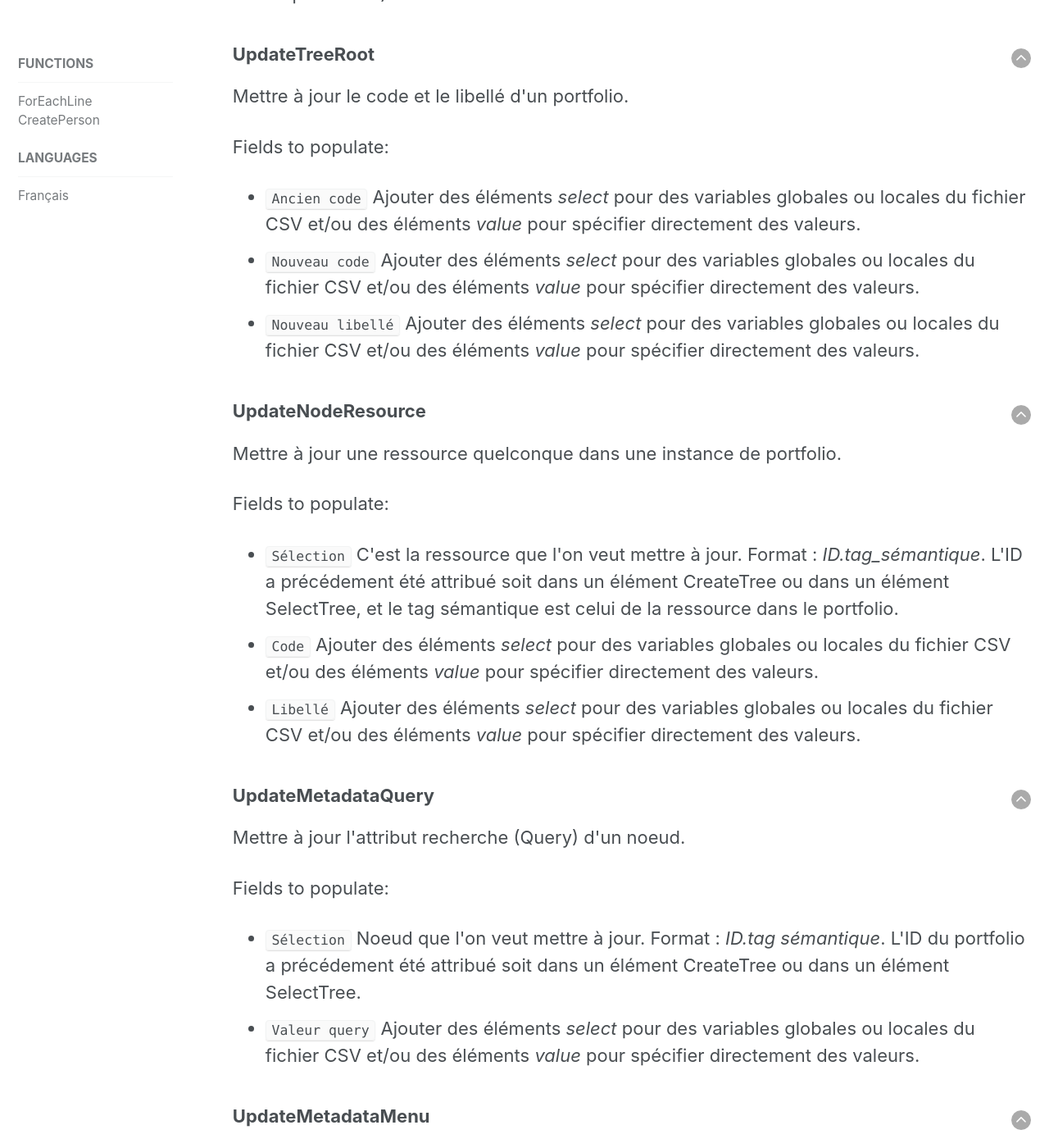
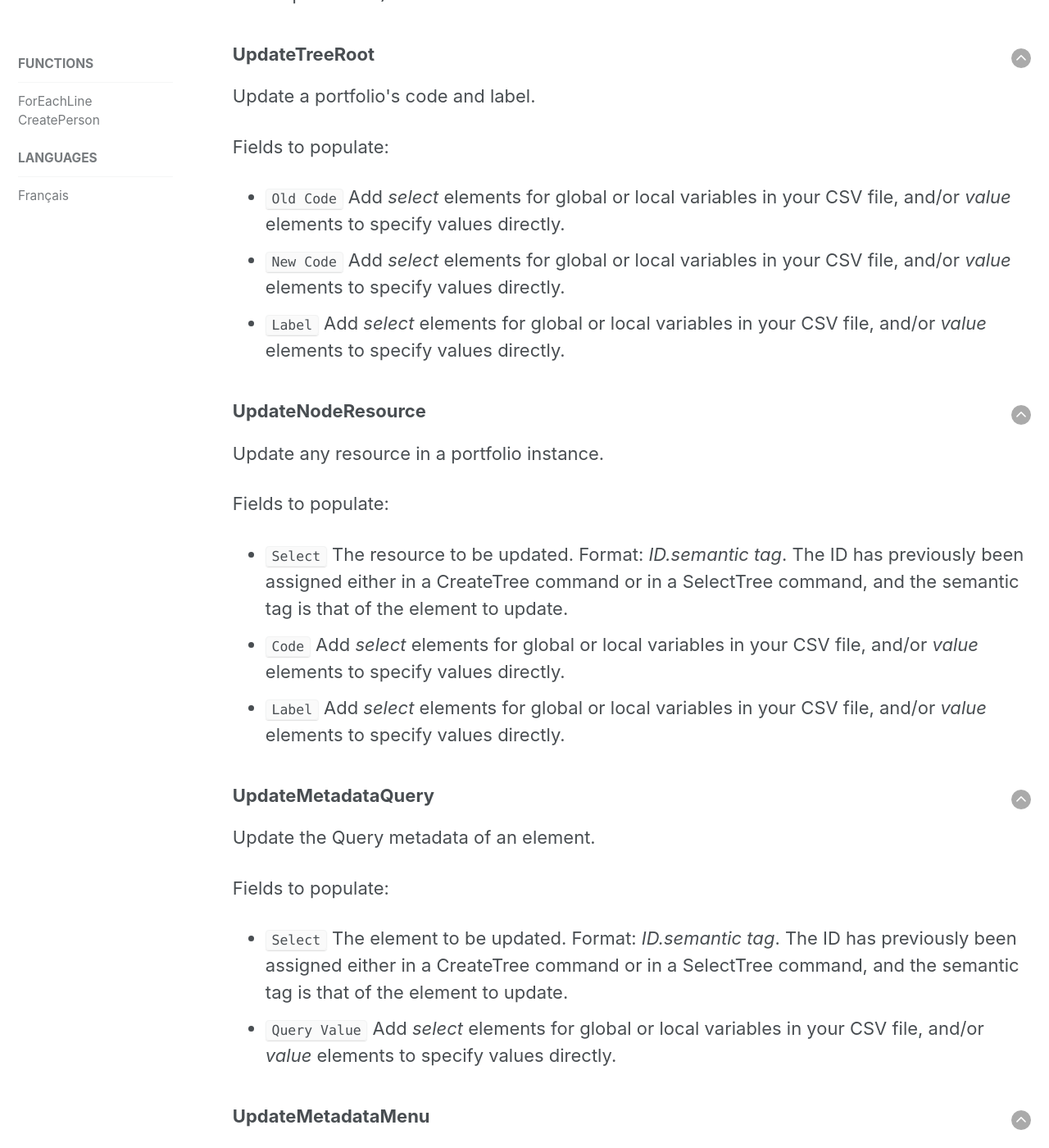
Before and after one commit to karutaproject/karuta-frontend-documentation, a Jekyll site: the page built from _pages/batch_en.html, in a window 1280 px wide and 1400 px high, scrolled down 11953 px. Shown: the whole window at 82% size. Built offline with Jekyll 4.4.1, drawn with Linux system fonts in a browser that asks for light colours; some of the changed text lies outside the part shown.

Commit message:
Traduction batch

```diff
--- a/_pages/batch_en.html
+++ b/_pages/batch_en.html
@@ -399,9 +399,9 @@ sidebar:
 	<p>Fields to populate:</p>
 	<ul>
 		<li>
-			<code>Sélection</code> Noeud à déplacer. Format&nbsp;: <i>ID.tag sémantique</i>.
-			L'ID du portfolio a précédement été attribué soit dans un élément CreateTree ou dans un élément
-			SelectTree, et le tag sémantique est celui de l'élément à déplacer.
+			<code>Select</code> Node to move. Format: <i>ID.semantic tag</i>. The ID has previously
+			been assigned either in a CreateTree command or in a SelectTree command, and the semantic
+			tag is that of the element to move.
 		</li>
 	</ul>
 </article>
@@ -409,17 +409,17 @@ sidebar:
 <article>
 	<a style='float:right' href='#top'><img src='../assets/img/arrow-up.png'/></a>
 	<h3 id='update-proxy'>UpdateProxy</h3>
-	<p>Mettre à jour un proxy.</p>
+	<p>Update the target of a Proxy element.</p>
 	<p>Fields to populate:</p>
 	<ul>
 		<li>
-			<code>Sélection proxy</code> Ressource de type Proxy que l'on veut mettre à jour.
-			Format&nbsp;: <i>ID.tag sémantique</i>. L'ID du portfolio a précédement été attribué soit
-			dans un élément CreateTree ou dans un élément SelectTree.
+			<code>Proxy Select</code> Proxy resource to update. Format: <i>ID.semantic tag</i>. The
+			ID has previously been assigned either in a CreateTree command or in a SelectTree command,
+			and the semantic tag is that of the Proxy element to update.
 		</li>
 		<li>
-			<code>Sélection source</code> Noeud vers lequel pointe l'élément Proxy. Format&nbsp;:
-			<i>code portfolio.tag sémantique</i>.
+			<code>Source Select</code> Target node the Proxy element should point to. Format:
+			<i>portfolio code.semantic tag</i>.
 		</li>
 	</ul>
 </article>
@@ -447,59 +447,58 @@ sidebar:
 <article>
 	<a style='float:right' href='#top'><img src='../assets/img/arrow-up.png'/></a>
 	<h3 id='update-treeroot'>UpdateTreeRoot</h3>
-	<p>Mettre à jour le code et le libellé d'un portfolio.</p>
+	<p>Update a portfolio's code and label.</p>
 	<p>Fields to populate:</p>
 	<ul>
 		<li>
-			<code>Ancien code</code> Ajouter des éléments <i>select</i> pour des variables globales
-			ou locales du fichier CSV et/ou des éléments <i>value</i> pour spécifier directement des valeurs.
+			<code>Old Code</code> Add <i>select</i> elements for global or local variables in your
+			CSV file, and/or <i>value</i> elements to specify values directly.
 		</li>
 		<li>
-			<code>Nouveau code</code> Ajouter des éléments <i>select</i> pour des variables globales
-			ou locales du fichier CSV et/ou des éléments <i>value</i> pour spécifier directement des valeurs.
+			<code>New Code</code> Add <i>select</i> elements for global or local variables in your
+			CSV file, and/or <i>value</i> elements to specify values directly.
 		</li>
 		<li>
-			<code>Nouveau libellé</code> Ajouter des éléments <i>select</i> pour des variables globales
-			ou locales du fichier CSV et/ou des éléments <i>value</i> pour spécifier directement des valeurs.
+			<code>Label</code> Add <i>select</i> elements for global or local variables in your
+			CSV file, and/or <i>value</i> elements to specify values directly.
 		</li>
 	</ul>
 </article>
 <article>
 	<a style='float:right' href='#top'><img src='../assets/img/arrow-up.png'/></a>
 	<h3 id='update-noderesource'>UpdateNodeResource</h3>
-	<p>Mettre à jour une ressource quelconque dans une instance de portfolio.</p>
+	<p>Update any resource in a portfolio instance.</p>
 	<p>Fields to populate:</p>
 	<ul>
 		<li>
-			<code>Sélection</code> C'est la ressource que l'on veut mettre à jour. Format :
-			<i>ID.tag_sémantique</i>. L'ID a précédement été attribué soit dans un élément CreateTree
-			ou dans un élément SelectTree, et le tag sémantique est celui de la ressource dans le
-			portfolio.
+			<code>Select</code> The resource to be updated. Format: <i>ID.semantic tag</i>. The
+			ID has previously been assigned either in a CreateTree command or in a SelectTree
+			command, and the semantic tag is that of the element to update.
 		</li>
 		<li>
-			<code>Code</code> Ajouter des éléments <i>select</i> pour des variables globales
-			ou locales du fichier CSV et/ou des éléments <i>value</i> pour spécifier directement des valeurs.
+			<code>Code</code> Add <i>select</i> elements for global or local variables in your
+			CSV file, and/or <i>value</i> elements to specify values directly.
 		</li>
 		<li>
-			<code>Libellé</code> Ajouter des éléments <i>select</i> pour des variables globales
-			ou locales du fichier CSV et/ou des éléments <i>value</i> pour spécifier directement des valeurs.
+			<code>Label</code> Add <i>select</i> elements for global or local variables in your
+			CSV file, and/or <i>value</i> elements to specify values directly.
 		</li>
 </article>
 
 <article>
 	<a style='float:right' href='#top'><img src='../assets/img/arrow-up.png'/></a>
 	<h3 id='update-metadata-query'>UpdateMetadataQuery</h3>
-	<p>Mettre à jour l'attribut recherche (Query) d'un noeud.</p>
+	<p>Update the Query metadata of an element.</p>
 	<p>Fields to populate:</p>
 	<ul>
 		<li>
-			<code>Sélection</code> Noeud que l'on veut mettre à jour. Format&nbsp;:
-			<i>ID.tag sémantique</i>. L'ID du portfolio a précédement été attribué soit dans un élément
-			CreateTree ou dans un élément SelectTree.
+			<code>Select</code> The element to be updated. Format: <i>ID.semantic tag</i>. The
+			ID has previously been assigned either in a CreateTree command or in a SelectTree
+			command, and the semantic tag is that of the element to update.
 		</li>
 		<li>
-			<code>Valeur query</code> Ajouter des éléments <i>select</i> pour des variables globales
-			ou locales du fichier CSV et/ou des éléments <i>value</i> pour spécifier directement des valeurs.
+			<code>Query Value</code> Add <i>select</i> elements for global or local variables
+			in your CSV file, and/or <i>value</i> elements to specify values directly.
 		</li>
 	</ul>
 </article>
@@ -507,17 +506,17 @@ sidebar:
 <article>
 	<a style='float:right' href='#top'><img src='../assets/img/arrow-up.png'/></a>
 	<h3 id='update-metadata-menu'>UpdateMetadataMenu</h3>
-	<p>Mettre à jour l'attribut Menu d'un noeud.</p>
+	<p>Update the Menu attribute of an element.</p>
 	<p>Fields to populate:</p>
 	<ul>
 		<li>
-			<code>Sélection</code> Noeud que l'on veut mettre à jour. Format&nbsp;:
-			<i>ID.tag sémantique</i>. L'ID du portfolio a précédement été attribué soit dans un élément
-			CreateTree ou dans un élément SelectTree.
+			<code>Select</code> The element to be updated. Format: <i>ID.semantic tag</i>. The
+			ID has previously been assigned either in a CreateTree command or in a SelectTree
+			command, and the semantic tag is that of the element to update.
 		</li>
 		<li>
-			<code>Valeur query</code> Ajouter des éléments <i>select</i> pour des variables globales
-			ou locales du fichier CSV et/ou des éléments <i>value</i> pour spécifier directement des valeurs.
+			<code>Menu Value</code> Add <i>select</i> elements for global or local variables
+			in your CSV file, and/or <i>value</i> elements to specify values directly.
 		</li>
 	</ul>
 </article>
@@ -525,18 +524,18 @@ sidebar:
 <article>
 	<a style='float:right' href='#top'><img src='../assets/img/arrow-up.png'/></a>
 	<h3 id='update-metadata-inline'>UpdateMetadataInline</h3>
-	<p>Mettre à jour l'attribut Édition en ligne (Inline Editing) d'un noeud.</p>
+	<p>Update the Inline Editing attribute of an element.</p>
 	<p>Fields to populate:</p>
 	<ul>
 		<li>
-			<code>Sélection</code> Noeud que l'on veut mettre à jour. Format&nbsp;:
-			<i>ID.tag sémantique</i>. L'ID du portfolio a précédement été attribué soit dans un élément
-			CreateTree ou dans un élément SelectTree.
+			<code>Select</code> The element to be updated. Format: <i>ID.semantic tag</i>. The
+			ID has previously been assigned either in a CreateTree command or in a SelectTree
+			command, and the semantic tag is that of the element to update.
 		</li>
 		<li>
-			<code>Valeur inline (Y ou N)</code> Ajouter un élément <i>select</i> pour une variable
-			globale ou locale du fichier CSV ou un élément <i>value</i> pour spécifier directement la
-			valeur.
+			<code>Inline Value (Y/N)</code> Add a <i>select</i> element to draw the value from
+			a global or local variable in your CSV file, or a <i>value</i> element to specify
+			the value directly.
 		</li>
 	</ul>
 </article>
@@ -544,22 +543,23 @@ sidebar:
 <article>
 	<a style='float:right' href='#top'><img src='../assets/img/arrow-up.png'/></a>
 	<h3 id='update-metadata'>UpdateMetadata</h3>
-	<p>Commande plus générale que les précédentes qui permet de mettre à jour n'importe quel attribut
-		de metadonnée d'un noeud.
+	<p>
+		This command is more general than the previous ones and allows you to update any metadata
+		attribute of an element.
 	</p>
 	<p>Fields to populate:</p>
 	<ul>
 		<li>
-			<code>Sélection</code> Noeud que l'on veut mettre à jour. Format&nbsp;:
-			<i>ID.tag sémantique</i>. L'ID du portfolio a précédement été attribué soit dans un élément
-			CreateTree ou dans un élément SelectTree.
+			<code>Select</code> The element to be updated. Format: <i>ID.semantic tag</i>. The
+			ID has previously been assigned either in a CreateTree command or in a SelectTree
+			command, and the semantic tag is that of the element to update.
 		</li>
 		<li>
-			<code>Attribut</code> Nom de l'attibut à mettre à jour.
+			<code>Attribute</code> Name of the attribute to be updated.
 		</li>
 		<li>
-			<code>Valeur</code> Ajouter des éléments <i>select</i> pour des variables globales
-			ou locales du fichier CSV et/ou des éléments <i>value</i> pour spécifier directement des valeurs.
+			<code>Attribute Value</code> Add <i>select</i> elements for global or local variables in
+			your CSV file, and/or <i>value</i> elements to specify values directly.
 
 		</li>
 	</ul>
@@ -568,22 +568,24 @@ sidebar:
 <article>
 	<a style='float:right' href='#top'><img src='../assets/img/arrow-up.png'/></a>
 	<h3 id='update-metadata-wad'>UpdateMetadataWad</h3>
-	<p>Commande plus générale que les précédentes qui permet de mettre à jour n'importe quel attribut
-		metadataWad d'un noeud.
+	<p>
+		This command is more general than the previous ones and allows you to update any metadataWad
+		attribute of an element.
 	</p>
 	<p>Fields to populate:</p>
 	<ul>
 		<li>
-			<code>Sélection</code> Noeud que l'on veut mettre à jour. Format&nbsp;:
-			<i>ID.tag sémantique</i>. L'ID du portfolio a précédement été attribué soit dans un élément
-			CreateTree ou dans un élément SelectTree.
+			<code>Select</code> The element to be updated. Format: <i>ID.semantic tag</i>. The
+			ID has previously been assigned either in a CreateTree command or in a SelectTree
+			command, and the semantic tag is that of the element to update.
 		</li>
 		<li>
-			<code>Attribut</code> Nom de l'attibut à mettre à jour.
+			<code>Attribute</code> Name of the attribute to be updated.
 		</li>
 		<li>
-			<code>Valeur</code> Ajouter des éléments <i>select</i> pour des variables globales
-			ou locales du fichier CSV et/ou des éléments <i>value</i> pour spécifier directement des valeurs.
+			<code>Attribute Value</code> Add <i>select</i> elements for global or local variables in
+			your CSV file, and/or <i>value</i> elements to specify values directly.
+
 		</li>
 	</ul>
 </article>
--- a/_pages/batch_fr.html
+++ b/_pages/batch_fr.html
@@ -149,7 +149,7 @@ sidebar:
 		<li><code>Nom</code> Nom de famille de l'usager.</li>
 		<li><code>Courriel</code> Courriel de l'usager.</li>
 		<li><code>Mot de passe</code> Le mot de passe de l'usager dans le système Karuta.</li>
-		<li><code>Créateur ?</code> Le compte utilisateur créé doit-il avoir les droits d'un designer
+		<li><code>Créateur?</code> Le compte utilisateur créé doit-il avoir les droits d'un designer
 			Karuta? (En général, non!)
 		</li>
 	</ul>
```
